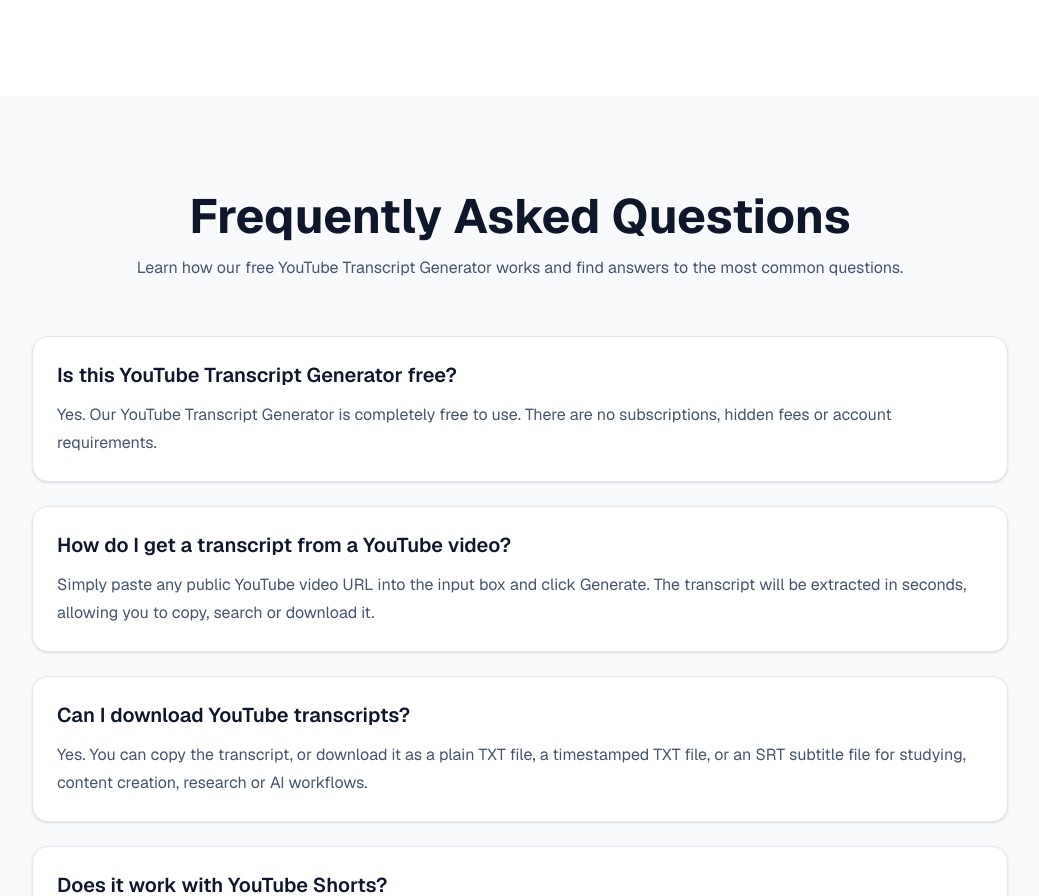
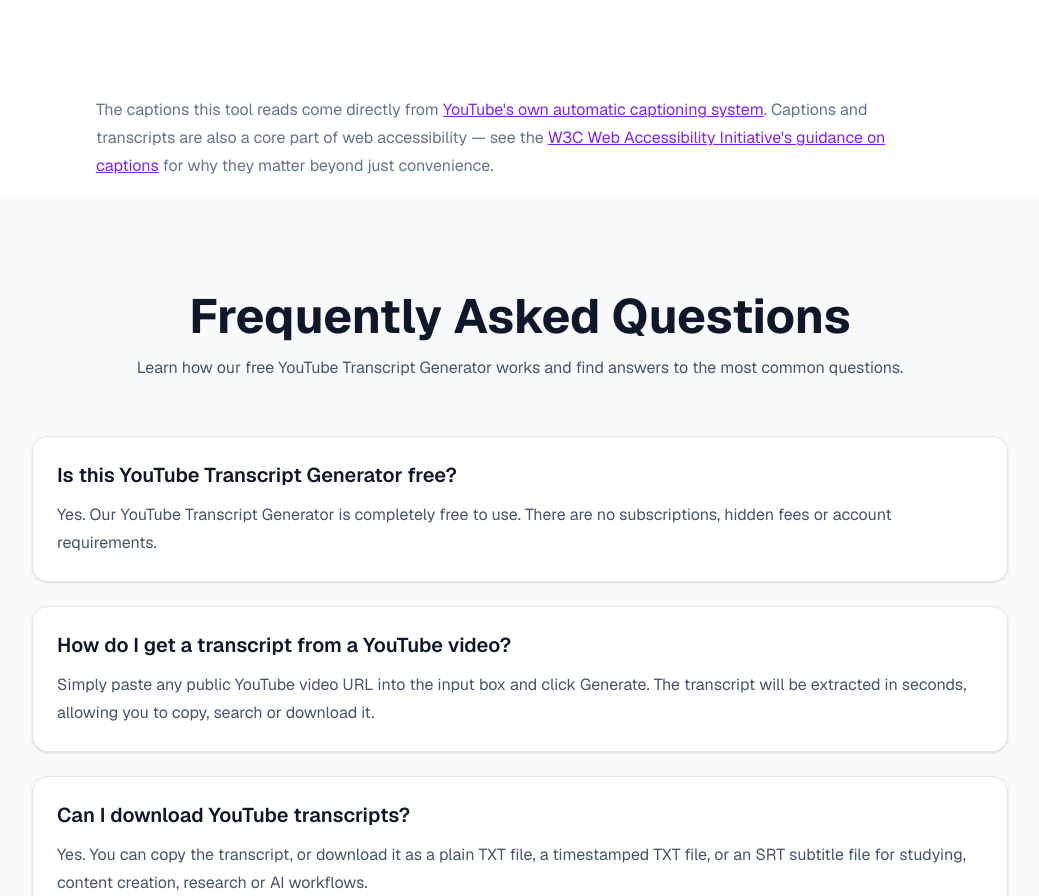
Before and after one commit to umardesignsin-sketch/youtube-transcript-generator, a Next.js app: page / in a window 1280 px wide. Shown: the part 2725-3621 px from the top of the page, without its empty margins (120-1159 px from the left). Built offline with nearby package versions, Linux system fonts and the light colour scheme.

Commit message:
Add citation links to homepage and generator page too
The AEO scanner audits a specific URL (likely the homepage), which
had no outbound citations yet. Extracted the citation block into a
reusable Citations component and added it to /, /youtube-transcript-generator,
and /youtube-to-transcript.

```diff
--- a/app/page.tsx
+++ b/app/page.tsx
@@ -2,6 +2,7 @@
 import Hero from "@/components/Hero";
 import Features from "@/components/Features";
 import HowItWorks from "@/components/HowItWorks";
+import Citations from "@/components/Citations";
 import FAQ from "@/components/FAQ";
 
 export default function Home() {
@@ -11,6 +12,7 @@
       <Hero />
       <Features />
       <HowItWorks />
+      <Citations />
       <FAQ />
     </main>
   );
--- a/app/youtube-to-transcript/page.tsx
+++ b/app/youtube-to-transcript/page.tsx
@@ -9,6 +9,7 @@
 import FAQ from "@/components/FAQ";
 import CTA from "@/components/CTA";
 import JsonLd from "@/components/JsonLd";
+import Citations from "@/components/Citations";
 
 export const metadata: Metadata = {
   title: "YouTube to Transcript — Free Online Converter (No Sign-Up)",
@@ -100,32 +101,7 @@
         ]}
       />
 
-      <section className="bg-white pb-4">
-        <div className="mx-auto max-w-4xl px-6">
-          <p className="text-base leading-7 text-slate-500">
-            The captions this tool reads come directly from{" "}
-            <a
-              href="https://support.google.com/youtube/answer/6373554"
-              target="_blank"
-              rel="noopener noreferrer"
-              className="text-violet-600 underline"
-            >
-              YouTube&apos;s own automatic captioning system
-            </a>
-            . Captions and transcripts are also a core part of web
-            accessibility — see the{" "}
-            <a
-              href="https://www.w3.org/WAI/media/av/captions/"
-              target="_blank"
-              rel="noopener noreferrer"
-              className="text-violet-600 underline"
-            >
-              W3C Web Accessibility Initiative&apos;s guidance on captions
-            </a>{" "}
-            for why they matter beyond just convenience.
-          </p>
-        </div>
-      </section>
+      <Citations />
 
       <ContentBlock
         heading="What People Do With a YouTube Transcript"
--- a/app/youtube-transcript-generator/page.tsx
+++ b/app/youtube-transcript-generator/page.tsx
@@ -6,6 +6,7 @@
 import Features from "@/components/Features";
 import HowItWorks from "@/components/HowItWorks";
 import UseCases from "@/components/UseCases";
+import Citations from "@/components/Citations";
 import FAQ from "@/components/FAQ";
 import CTA from "@/components/CTA";
 
@@ -38,6 +39,8 @@
 
       <UseCases />
 
+      <Citations />
+
       <FAQ />
 
       <section className="bg-white pb-20">
--- /dev/null
+++ b/components/Citations.tsx
@@ -0,0 +1,30 @@
+export default function Citations() {
+  return (
+    <section className="bg-white pb-4">
+      <div className="mx-auto max-w-4xl px-6">
+        <p className="text-base leading-7 text-slate-500">
+          The captions this tool reads come directly from{" "}
+          <a
+            href="https://support.google.com/youtube/answer/6373554"
+            target="_blank"
+            rel="noopener noreferrer"
+            className="text-violet-600 underline"
+          >
+            YouTube&apos;s own automatic captioning system
+          </a>
+          . Captions and transcripts are also a core part of web
+          accessibility — see the{" "}
+          <a
+            href="https://www.w3.org/WAI/media/av/captions/"
+            target="_blank"
+            rel="noopener noreferrer"
+            className="text-violet-600 underline"
+          >
+            W3C Web Accessibility Initiative&apos;s guidance on captions
+          </a>{" "}
+          for why they matter beyond just convenience.
+        </p>
+      </div>
+    </section>
+  );
+}
```
